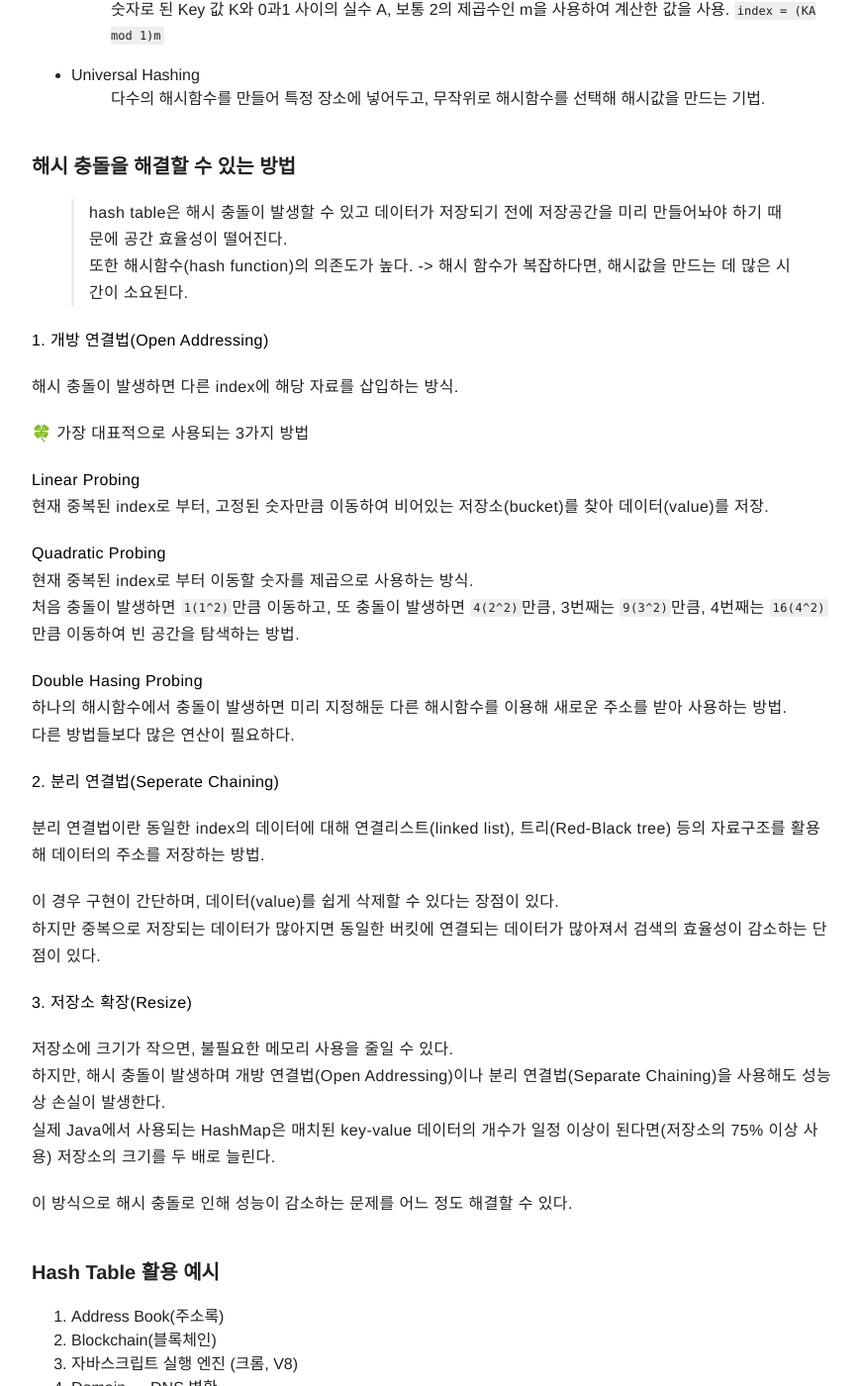
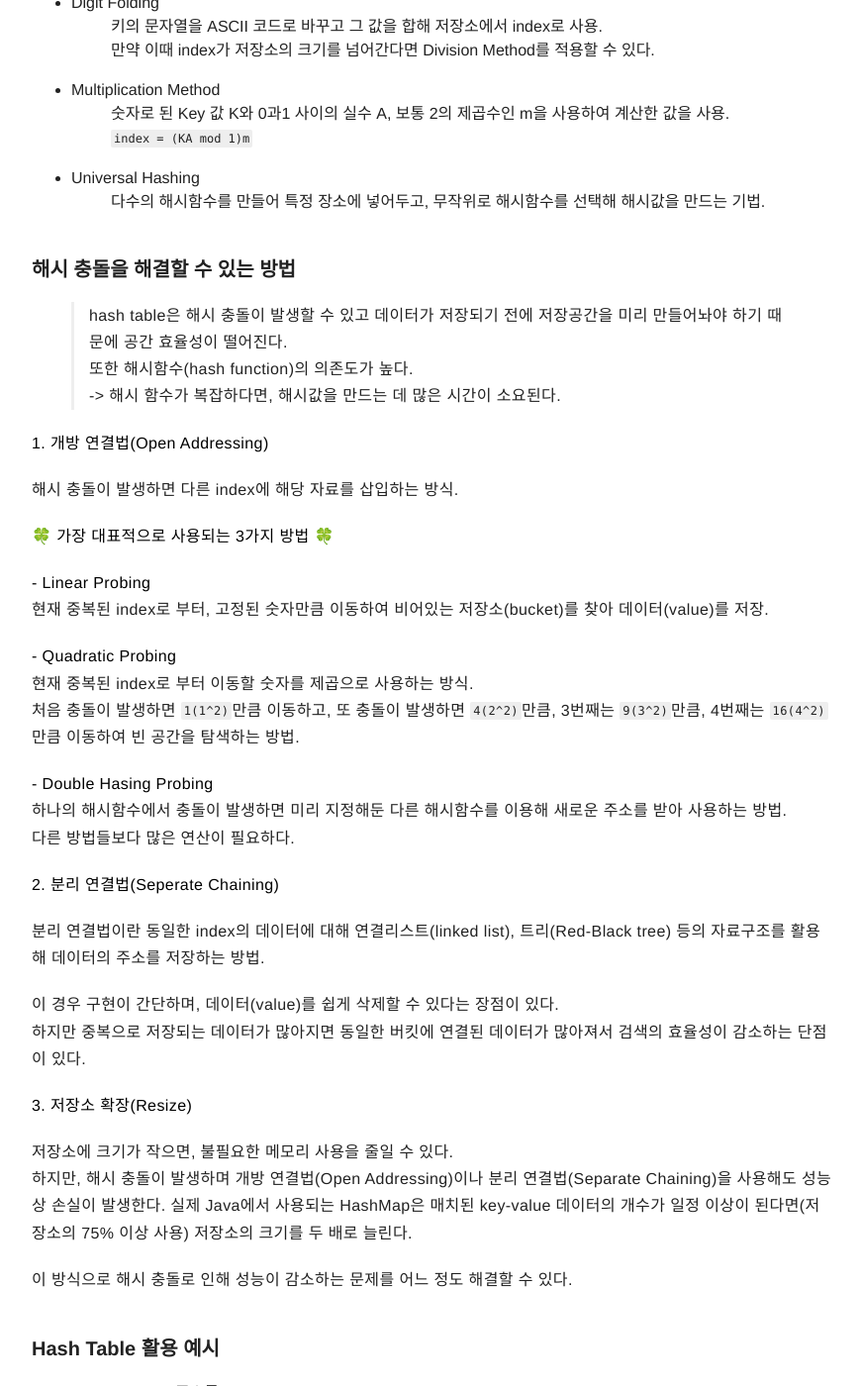
Before and after one commit to petitjina/petitjina.github.io, a Jekyll site: the page built from _posts/2022-08-20-dataStructure2.markdown, in a window 1280 px wide and 1400 px high, scrolled down 16789 px. Shown: the whole window at 99% size, without its empty margins (203-1073 px from the left). Built offline with Jekyll 4.4.1, drawn with Linux system fonts in a browser that asks for light colours; nearby versions of some CDN libraries; comment, search, counter and statistics services are not loaded; some of the changed text lies outside the part shown.

Commit message:
Update 2022-08-20-dataStructure2.markdown

```diff
--- a/_posts/2022-08-20-dataStructure2.markdown
+++ b/_posts/2022-08-20-dataStructure2.markdown
@@ -239,7 +239,8 @@ next(다음에 올 노드의 값): 2
 >**이진 탐색 트리(Binary Search Tree)**
 : 모든 왼쪽 자식의 값이 루트나 부모보다 작고, 모든 오른쪽 자식의 값이 루트나 부모보다 큰 값을 가잔다.
 
-이진 탐색 트리는 균형 잡힌 트리가 아닐 때, 입력되는 값의 순서에 따라 한쪽으로 노드들이 몰리게 될 수 있다. 균형이 잡히지 않은 트리는 탐색하는 데 시간이 걸리는 경우도 있기 때문에 삽입과 삭제마다 트리의 구조를 재조정하는 알고리즘을 추가해서 해결해야 한다.
+이진 탐색 트리는 균형 잡힌 트리가 아닐 때, 입력되는 값의 순서에 따라 한쪽으로 노드들이 몰리게 될 수 있다.
+균형이 잡히지 않은 트리는 탐색하는 데 시간이 걸리는 경우도 있기 때문에 삽입과 삭제마다 트리의 구조를 재조정하는 알고리즘을 추가해서 해결해야 한다.
 
 -----
 ## Heap Tree
@@ -248,7 +249,7 @@ next(다음에 올 노드의 값): 2
 
 ### 일상 속 예시
 
->응급실에 환자가 들어올 때, 환자가 들어온 순서와 달리, 조금 더 빠른 치료가 필요한 환자(우선순위)부터 치료를 시작하는 것.
+>응급실에 환자가 들어올 때, 환자가 들어온 순서와 달리 조금 더 빠른 치료가 필요한 환자(우선순위)부터 치료를 시작하는 것.
 
 ![](https://velog.velcdn.com/images/wlsk124/post/0696e265-4577-492d-8a16-4abe342a9264/image.png)
 
@@ -256,7 +257,8 @@ heap tree는 느슨한 정렬 구조로 구현되어 있다.
 
 >
 **느슨한 정렬 구조**
-부모 노드의 값은 자식 노드의 값보다 항상 크거나 작게 정렬되어 있다.  그렇지만 자식 노드끼리의 값의 크기에 따라 좌우 위치가 정렬되지 않기 때문에, 느슨한 정렬 구조라고 표현한다.
+부모 노드의 값은 자식 노드의 값보다 항상 크거나 작게 정렬되어 있다.
+그렇지만 자식 노드끼리의 값의 크기에 따라 좌우 위치가 정렬되지 않기 때문에, 느슨한 정렬 구조라고 표현한다.
 
 ### heap tree의 특징
 
@@ -273,9 +275,10 @@ heap tree는 느슨한 정렬 구조로 구현되어 있다.
 **3. 최대 힙 / 최소 힙**
 
 heap tree 자료구조는 최대 힙과 최소 힙으로 구현한다.
-**최대 힙**
+
+📍 최대 힙
 : 루트 노드에 가장 큰 값이 위치하며 자식 노드로 내려갈수록 작은 값이 위치.
-**최소 힙**
+📍 최소 힙
 : 루트 노드에 가장 작은 값이 위치하며, 자식 노드로 내려갈수록 큰 값이 위치.
 
 ### heap tree의 데이터 처리 방식
@@ -352,7 +355,8 @@ heap tree 자료구조는 최대 힙과 최소 힙으로 구현한다.
 -----
 ## BFS / DFS
 
-그래프의 탐색은 하나의 정점에서 시작하여 그래프의 모든 정점들을 한 번씩 방문(탐색)하는 것이 목적이다. 그래프의 데이터는 배열처럼 정렬이 되어 있지 않기 때문에 원하는 자료를 찾으려면, 하나씩 모두 방문해서 찾아야 한다.
+그래프의 탐색은 하나의 정점에서 시작하여 그래프의 모든 정점들을 한 번씩 방문(탐색)하는 것이 목적이다.
+그래프의 데이터는 배열처럼 정렬이 되어 있지 않기 때문에 원하는 자료를 찾으려면, 하나씩 모두 방문해서 찾아야 한다.
 
 그래프의 모든 정점 탐색 방법 중에서 가장 대표적인 두 가지 방법이다.
 BFS, DFS은 데이터를 탐색하는 순서만 다를 뿐, 모든 자료를 하나씩 확인해 본다는 점은 같다.
@@ -458,7 +462,8 @@ hash table은 키, 해시함수, 해시, 데이터로 이루어져 있다.
 만약 이때 index가 저장소의 크기를 넘어간다면 Division Method를 적용할 수 있다.
 
 - Multiplication Method
-: 숫자로 된 Key 값 K와 0과1 사이의 실수 A, 보통 2의 제곱수인 m을 사용하여 계산한 값을 사용. `index = (KA mod 1)m`
+: 숫자로 된 Key 값 K와 0과1 사이의 실수 A, 보통 2의 제곱수인 m을 사용하여 계산한 값을 사용.
+`index = (KA mod 1)m`
 
 - Universal Hashing
 : 다수의 해시함수를 만들어 특정 장소에 넣어두고, 무작위로 해시함수를 선택해 해시값을 만드는 기법.
@@ -473,16 +478,16 @@ hash table은 키, 해시함수, 해시, 데이터로 이루어져 있다.
 
 해시 충돌이 발생하면 다른 index에 해당 자료를 삽입하는 방식.
 
-🍀 가장 대표적으로 사용되는 3가지 방법
+🍀 **가장 대표적으로 사용되는 3가지 방법** 🍀
 
-**Linear Probing**
+**- Linear Probing**
 현재 중복된 index로 부터, 고정된 숫자만큼 이동하여 비어있는 저장소(bucket)를 찾아 데이터(value)를 저장.
 
-**Quadratic Probing**
+**- Quadratic Probing**
 현재 중복된 index로 부터 이동할 숫자를 제곱으로 사용하는 방식.
 처음 충돌이 발생하면 `1(1^2)`만큼 이동하고, 또 충돌이 발생하면 `4(2^2)`만큼, 3번째는 `9(3^2)`만큼, 4번째는 `16(4^2)`만큼 이동하여 빈 공간을 탐색하는 방법.
 
-**Double Hasing Probing**
+**- Double Hasing Probing**
 하나의 해시함수에서 충돌이 발생하면 미리 지정해둔 다른 해시함수를 이용해 새로운 주소를 받아 사용하는 방법.
 다른 방법들보다 많은 연산이 필요하다.
 
@@ -491,13 +496,12 @@ hash table은 키, 해시함수, 해시, 데이터로 이루어져 있다.
 분리 연결법이란 동일한 index의 데이터에 대해 연결리스트(linked list), 트리(Red-Black tree) 등의 자료구조를 활용해 데이터의 주소를 저장하는 방법.
 
 이 경우 구현이 간단하며, 데이터(value)를 쉽게 삭제할 수 있다는 장점이 있다.
-하지만 중복으로 저장되는 데이터가 많아지면 동일한 버킷에 연결되는 데이터가 많아져서 검색의 효율성이 감소하는 단점이 있다.
+하지만 중복으로 저장되는 데이터가 많아지면 동일한 버킷에 연결된 데이터가 많아져서 검색의 효율성이 감소하는 단점이 있다.
 
 **3. 저장소 확장(Resize)**
 
 저장소에 크기가 작으면, 불필요한 메모리 사용을 줄일 수 있다.
-하지만, 해시 충돌이 발생하며 개방 연결법(Open Addressing)이나 분리 연결법(Separate Chaining)을 사용해도 성능상 손실이 발생한다.
-실제 Java에서 사용되는 HashMap은 매치된 key-value 데이터의 개수가 일정 이상이 된다면(저장소의 75% 이상 사용) 저장소의 크기를 두 배로 늘린다.
+하지만, 해시 충돌이 발생하며 개방 연결법(Open Addressing)이나 분리 연결법(Separate Chaining)을 사용해도 성능상 손실이 발생한다. 실제 Java에서 사용되는 HashMap은 매치된 key-value 데이터의 개수가 일정 이상이 된다면(저장소의 75% 이상 사용) 저장소의 크기를 두 배로 늘린다.
 
 이 방식으로 해시 충돌로 인해 성능이 감소하는 문제를 어느 정도 해결할 수 있다.
 
```
Also changed, not shown: other parts of _posts/2022-08-20-dataStructure2.markdown (+1 -1 lines).
